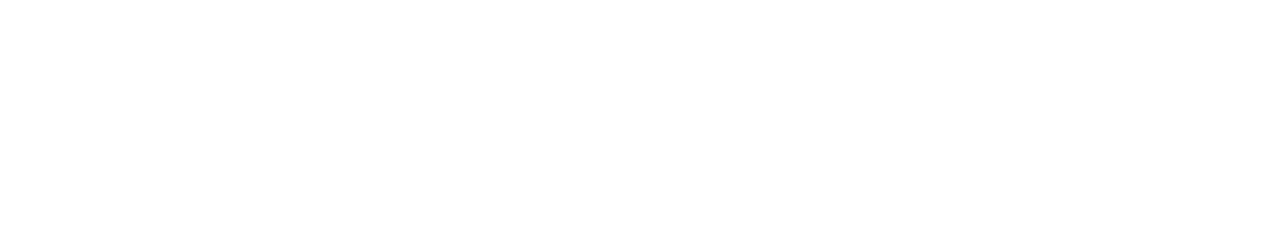
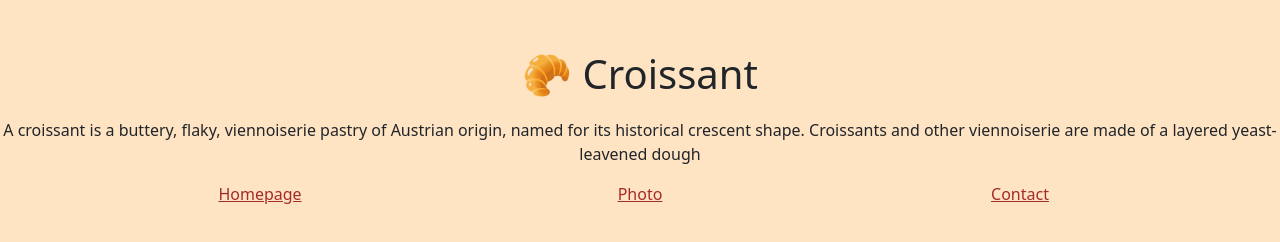
Before and after one commit to EmiOs86/Croissant, a plain HTML site: page index.html in a window 1280 px wide. Drawn offline with nearby package versions, Linux system fonts and the light colour scheme.

Commit message:
Built all 3 pages

```diff
--- a/index.html
+++ b/index.html
@@ -4,7 +4,34 @@
     <meta charset="UTF-8" />
     <meta http-equiv="X-UA-Compatible" content="IE=edge" />
     <meta name="viewport" content="width=device-width, initial-scale=1.0" />
+    <link
+      href="https://cdn.jsdelivr.net/npm/bootstrap@5.1.3/dist/css/bootstrap.min.css"
+      rel="stylesheet"
+      integrity="sha384-1BmE4kWBq78iYhFldvKuhfTAU6auU8tT94WrHftjDbrCEXSU1oBoqyl2QvZ6jIW3"
+      crossorigin="anonymous"
+    />
+    <link rel="stylesheet" href="/src/style.css" />
     <title>Homepage</title>
   </head>
-  <body></body>
+  <body>
+    <h1>🥐 Croissant</h1>
+    <p>
+      A croissant is a buttery, flaky, viennoiserie pastry of Austrian origin,
+      named for its historical crescent shape. Croissants and other viennoiserie
+      are made of a layered yeast-leavened dough
+    </p>
+    <div class="container">
+      <div class="row d-flex justify-content-center">
+        <div class="col-sm-4">
+          <a href="/">Homepage</a>
+        </div>
+        <div class="col-sm-4">
+          <a href="/photo.html">Photo</a>
+        </div>
+        <div class="col-sm-4">
+          <a href="/contact.html">Contact</a>
+        </div>
+      </div>
+    </div>
+  </body>
 </html>
--- a/src/style.css
+++ b/src/style.css
@@ -0,0 +1,27 @@
+h1 {
+  text-align: center;
+  margin-top: 50px;
+}
+
+body {
+  background-color: bisque;
+}
+
+p {
+  text-align: center;
+  margin-top: 20px;
+}
+
+.col-sm-4 {
+  text-align: center;
+}
+
+a {
+  color: brown;
+}
+
+img {
+  display: block;
+  margin: 30px auto;
+  max-width: 70%;
+}
```
Also changed, not shown: contact.html (+28 -1 lines), photo.html (+24 -1 lines), images/croissant.jpeg (added), 1 other file.
